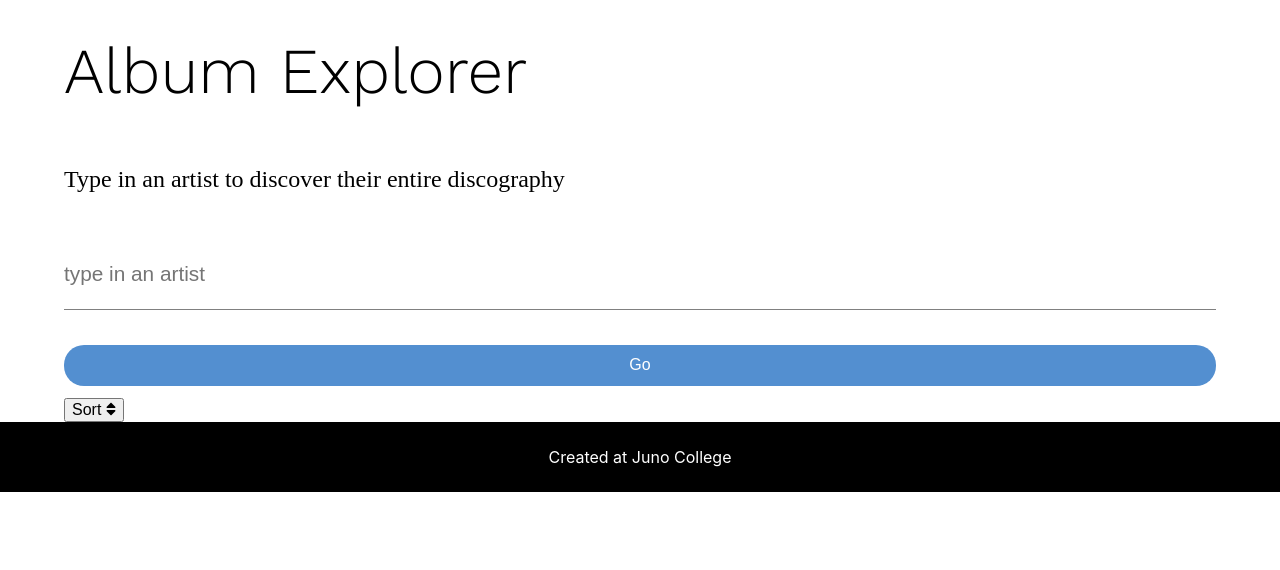
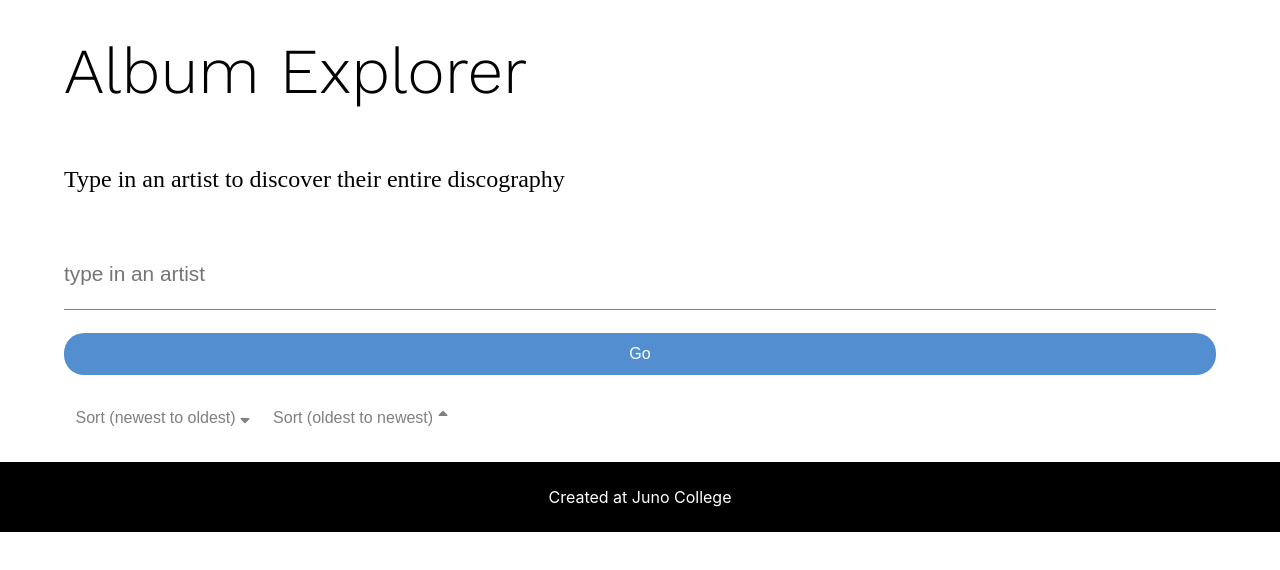
Before and after one commit to anjelicatizon/album-explorer, a React (Create React App) app: page / in a window 1280 px wide. Shown: the top 570 px of the page. Built offline with nearby package versions, Linux system fonts and the light colour scheme; a web font is replaced by a local one.

Commit message:
initial styling

```diff
--- a/src/App.css
+++ b/src/App.css
@@ -83,7 +83,6 @@ input[type=submit] {
   background-color: #538fd0;
   border: none;
   color: white;
-  margin: 1% 0;
   padding: 1%;
   text-align: center;
   text-decoration: none;
@@ -91,11 +90,56 @@ input[type=submit] {
   border-radius: 20px;
 }
 
+input[type=submit]:hover,
+input[type=submit]:focus {
+  background-color: #014996;
+}
+
 /*********************/
 /*      RESULTS      */
 /*********************/
 
+button {
+  margin: 2% 0;
+  border: none;
+  background-color: transparent;
+  color: gray;
+  padding: 1%;
+}
 
+button:hover,
+button:focus {
+  color: rgb(50, 49, 49);
+}
+
+ul {
+  list-style: none;
+  display: flex;
+  flex-wrap: wrap;
+  justify-content: space-between;
+}
+
+.albumContainer {
+  display: flex;
+  flex-direction: column;
+  justify-content: center;
+  align-items: center;
+}
+
+li {
+  width: calc(30% - 4%);
+  margin: 2% 2% 2% 0;
+  background-color: rgb(208, 208, 208);
+}
+
+h3 {
+  text-align: center;
+}
+
+img {
+  width: 200%;
+  padding-bottom: 3%;
+}
 
 /*********************/
 /*      FOOTER       */
--- a/src/App.js
+++ b/src/App.js
@@ -5,7 +5,7 @@ import Footer from "./components/Footer.js"
 // Font Awesome - CAN MAKE A COMPONENT LATER
 import ReactDOM from 'react-dom'
 import { FontAwesomeIcon } from '@fortawesome/react-fontawesome'
-import { faSort } from '@fortawesome/free-solid-svg-icons'
+import { faSort, faSortDown, faSortUp } from '@fortawesome/free-solid-svg-icons'
 import Qs from 'qs'
 import "./App.css";
 
@@ -65,16 +65,25 @@ class App extends React.Component {
     })
   }
 
-  //Tracks Sort button
-  handleSort = () => {
-    const sortedList = this.state.albums.sort((a, b) => Date.parse(b.releaseDate) - Date.parse(a.releaseDate))
+  //Tracks Sort button - Descending
+  handleSortDesc = () => {
+    const sortedDescList = this.state.albums.sort((a, b) => Date.parse(b.releaseDate) - Date.parse(a.releaseDate))
 
-    console.log(sortedList)
+    console.log(sortedDescList)
 
     this.setState({
-      albums: sortedList
+      albums: sortedDescList
     })
-  }
+  };
+
+  //Tracks Sort button - Ascending
+  handleSortAsc = () => {
+    const sortedAscList = this.state.albums.sort((a, b) => Date.parse(a.releaseDate) - Date.parse(b.releaseDate))
+
+    this.setState({
+      albums: sortedAscList
+    })
+  };
 
   render() {
     return (
@@ -98,13 +107,15 @@ class App extends React.Component {
         <section>
           <div className="wrapper">
 
-            {/* Sort Button */}
-            <button className="sort" onClick={this.handleSort}>Sort <FontAwesomeIcon icon={faSort} /></button>
+            {/* Sort Descending Button */}
+            <button className="sort" onClick={this.handleSortDesc}>Sort (newest to oldest) <FontAwesomeIcon icon={faSortDown} /></button>
+
+            {/* Sort Ascending Button */}
+            <button className="sort" onClick={this.handleSortAsc}>Sort (oldest to newest) <FontAwesomeIcon icon={faSortUp} /></button>
 
             <ul>
             {this.state.albums.map((album) => {
               // console.log(album)
-
               // Variables for specific pieces of info from the API
               const artistName = album.artistName
               const albumArt = album.artworkUrl100
@@ -115,10 +126,12 @@ class App extends React.Component {
 
               return (
                 <li key={id}>
-                  <img src={albumArt} alt="Album artwork"/>
-                  <h3>{albumName}</h3>
-                  <p>{explicitAlert}</p>
-                  <p>Released: {releaseDate.slice(0,10)}</p>
+                  <div className="albumContainer">
+                    <img src={albumArt} alt="Album artwork"/>
+                    <h3>{albumName}</h3>
+                    <p>{explicitAlert}</p>
+                    <p>Released: {releaseDate.slice(0,10)}</p>
+                  </div>
                 </li>
               )
             })}
```
